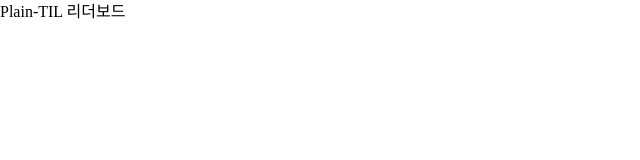
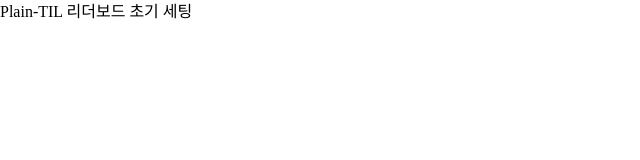
Before and after one commit to Plain-TIL/Plain-TIL.github.io, a React app: page / in a window 1280 px wide. Shown: the top 160 px of the page, without its empty margins (0-640 px from the left). Built offline with nearby package versions, Linux system fonts and the light colour scheme; the HTML template or start-up script is replaced by a standard one.

Commit message:
fix: action 설정 수정

```diff
--- a/src/App.tsx
+++ b/src/App.tsx
@@ -2,7 +2,7 @@ const App = () => {
   return (
     <>
       <div>
-        Plain-TIL 리더보드
+        Plain-TIL 리더보드 초기 세팅
       </div>
     </>
   )
```
